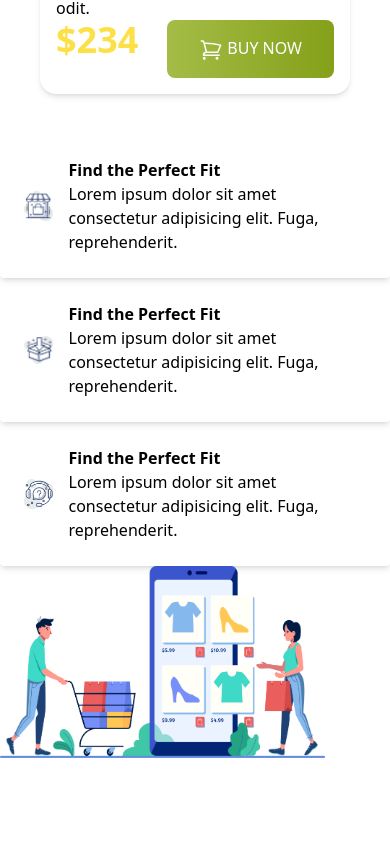
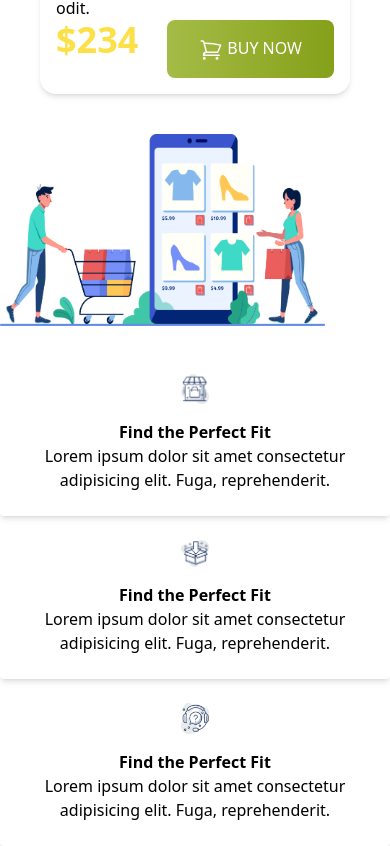
Before and after one commit to Tamim-Mahmud/penguin-fashion-project-tailwind, a plain HTML site: page index.html in a window 390 px wide. Shown: the part 4220-5066 px from the top of the page. Before the commit the page ends 4978 px from the top, so only its background shows below. Drawn offline with nearby package versions, Linux system fonts and the light colour scheme.

Commit message:
responsive

```diff
--- a/index.html
+++ b/index.html
@@ -175,23 +175,23 @@
                 </div>
             </div>
         </section>
-        <section class="container sm:flex sm:flex-row flex-col sm:justify-center sm:items-center gap-6">
-            <div class="sm:w-1/2">
-                <div class="  flex items-center gap-4 p-6 shadow-md rounded">
+        <section class="flex flex-col-reverse sm:flex-row  sm:justify-center sm:items-center gap-6">
+            <div class="sm:w-1/2 gap-x-6">
+                <div class="flex flex-col items-center text-center sm:flex-row sm:text-left sm:items-left  gap-4 p-6 shadow-md rounded ">
                     <img class="w-1/12" src="icons/image 12.png" alt="">
                     <div class="">
                         <h2 class="font-semibold">Find the Perfect Fit</h2>
                         <p>Lorem ipsum dolor sit amet consectetur adipisicing elit. Fuga, reprehenderit.</p>
                     </div>
                 </div>
-                <div class="flex items-center gap-4 p-6 shadow-md rounded">
+                <div class="flex flex-col items-center text-center sm:flex-row sm:text-left sm:items-left gap-4 p-6 shadow-md rounded">
                     <img class="w-1/12" src="icons/image 13.png" alt="">
                     <div class="">
                         <h2 class="font-semibold">Find the Perfect Fit</h2>
                         <p>Lorem ipsum dolor sit amet consectetur adipisicing elit. Fuga, reprehenderit.</p>
                     </div>
                 </div>
-                <div class="flex items-center gap-4 p-6 shadow-md rounded">
+                <div class="flex flex-col items-center text-center sm:flex-row sm:text-left sm:items-left gap-4 p-6 shadow-md rounded">
                     <img class="w-1/12" src="icons/image 14.png" alt="">
                     <div class="">
                         <h2 class="font-semibold">Find the Perfect Fit</h2>
```
